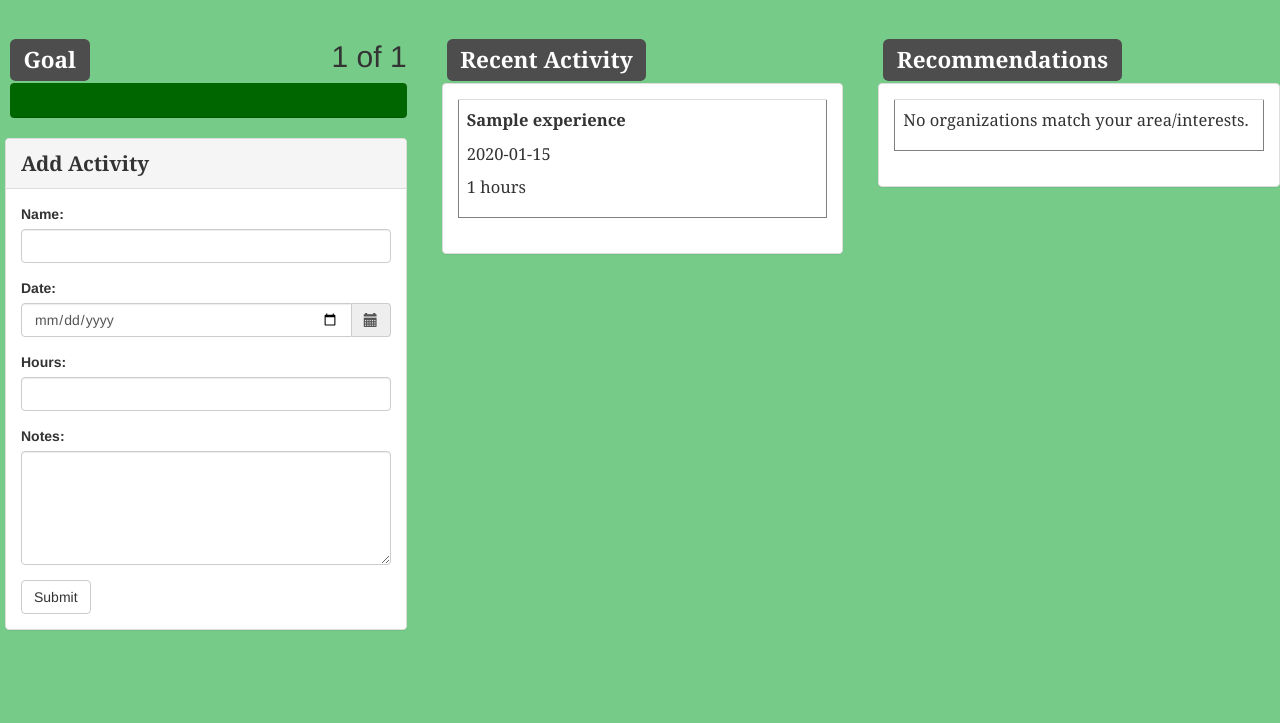
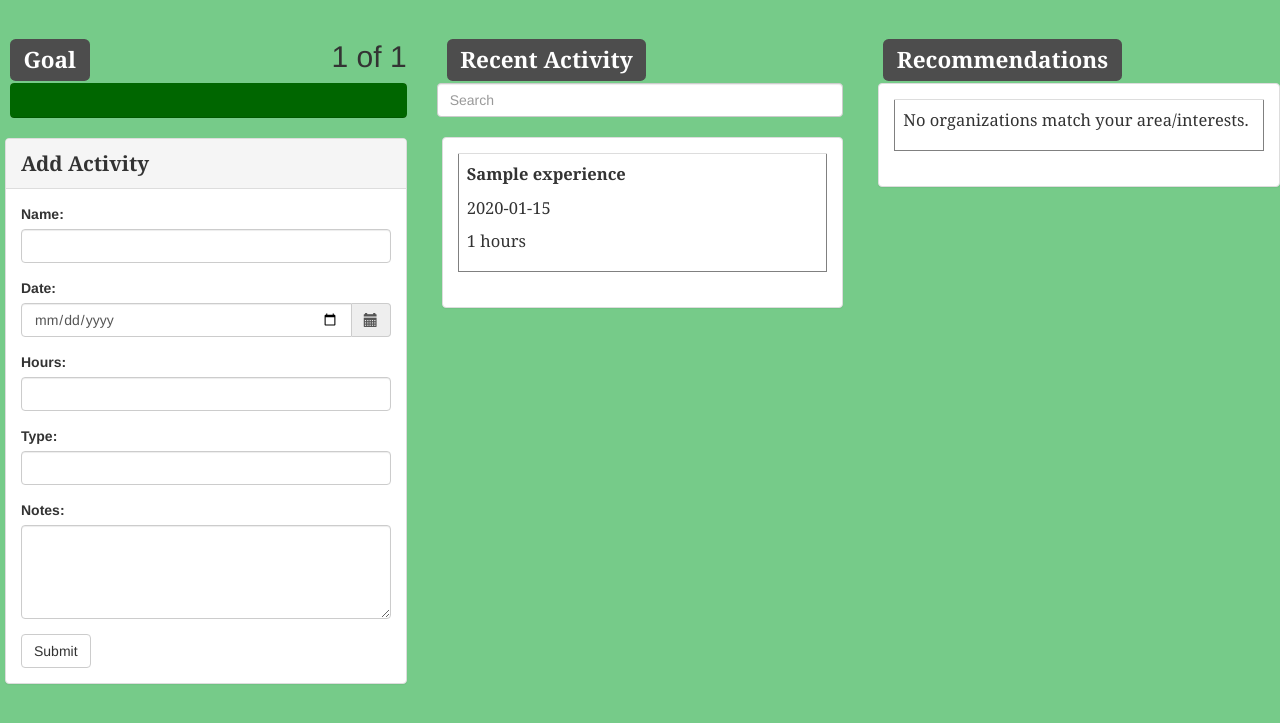
Before and after one commit to rsera/CommunityServiceTracker, a PHP site: page /dashboard.php in a window 1280 px wide. Shown: the part 52-775 px from the top of the page. Run offline with PHP 8.4, Linux system fonts and the light colour scheme; the visitor is signed in with stand-in values (Sample User, id 1); data comes from the database, SQL or seed files in the repository; tables that the repository leaves empty hold one stand-in row (values such as "Sample post").

Commit message:
dashboard additions
added serach bar to dashboard
made recent activity a scrolling box so it scrolls independently from other elements
made nav bar static, but changed it back because the page doesn't scroll far from the nav bar now, and the size of everything fits the page nicely with it scrolled away (can make static again if necessary)

```diff
--- a/CSS/styles.css
+++ b/CSS/styles.css
@@ -1,8 +1,4 @@
 @import url('https://fonts.googleapis.com/css?family=Raleway');
-
-p.myOrgs {
-	margin-left: 5px;
-}
 
 body {
 	background:#76CB89;
@@ -47,6 +43,15 @@ html {
 	margin: 30px;
 	width: 100px;
 }
+
+.defaultHidden{display:none;visibility:hidden;}
+@font-face{font-family: sanssaFont;src:url(Sansation_Regular.ttf)};
+@font-face{font-family: sanssaBold;src:url(Sansation_Bold.ttf);font-weight:bold};
+body{font-family:sanssaFont;}
+#vtrakButton{font-family:sanssaFont;}
+#signUpRibbon{font-family:sanssaFont;}
+#loginRibbon{font-family:sanssaFont;}
+#homePageContent h1{font-family:sanssaFont;}
 
 .signUpButton {
 	border-radius: 9px;
--- a/dashboard.php
+++ b/dashboard.php
@@ -15,19 +15,9 @@
 	<script src="https://ajax.googleapis.com/ajax/libs/jquery/3.3.1/jquery.min.js"></script>
 	<script type="text/javascript" src="https://code.jquery.com/jquery-3.3.1.min.js"></script>
 	<script type="text/javascript" src="https://maxcdn.bootstrapcdn.com/bootstrap/4.0.0/js/bootstrap.min.js"></script>
-	<style>
-		.defaultHidden{display:none;visibility:hidden;}
-		@font-face{font-family: sanssaFont;src:url(CSS/Sansation_Regular.ttf)};
-		@font-face{font-family: sanssaBold;src:url(CSS/Sansation_Bold.ttf);font-weight:bold};
-		body{font-family:sanssaFont;}
-		#vtrakButton{font-family:sanssaFont;}
-		#signUpRibbon{font-family:sanssaFont;}
-		#loginRibbon{font-family:sanssaFont;}
-		#homePageContent h1{font-family:sanssaFont;}
-	</style>
 </head>
+
 <body class="myDashboard">
-
   <!-- Top Banner Start -->
   <nav class="navbar navbar-default">
     <div class="container">
@@ -54,7 +44,7 @@
   </nav>
   <!-- Top Banner End -->
 
-  <div class="row row-eq-height">
+  <div class="row row-eq-height" id="content">
     <div class="col-sm-4">
       <!-- Progress bar -->
       <div class="progress-bar-label">
@@ -114,14 +104,20 @@
                 </div>
             </div>
 
+			<span>
             <div class="form-group">
               <label for="newHours">Hours:</label>
               <input type="number" class="form-control" id="newHours">
             </div>
+			<div class="form-group">
+              <label for="newHours">Type:</label>
+              <input type="number" class="form-control" id="newHours">
+            </div>
+			</span>
 
             <div class="form-group">
               <label for="comment">Notes:</label>
-              <textarea class="form-control" rows="5" id="newNotes"></textarea>
+              <textarea class="form-control" rows="4" id="newNotes"></textarea>
             </div>
 
             <button type="button" class="btn btn-default" id="newSubmit">Submit</button>
@@ -135,8 +131,13 @@
     <div class="col-sm-4">
       <h2><span class="label label-default">Recent Activity</span></h2>
 
+	  <div>
+		<input id="searchBox" type="text" class="form-control" placeholder="Search" style="margin-bottom:20px">
+		<!--<button id="searchButton" type="button" class="btn btn-default">Search</button>-->
+	  </div>
+
       <div class="panel panel-default">
-        <div class="panel-body">
+        <div class="panel-body pre-scrollable" style="max-height: 75vh">
           <table id="recent" class="table" border="1">
               <tbody>
 				  <?php
@@ -195,7 +196,9 @@
 	<script>
 		// When you click "submit" for new experiences, add the experience and update the recent activity list
 		$("#newSubmit").on("click",function(){addExperience()});
-		//$("#newSubmit").on("click",$("#addNew").val(""));
+
+		// Pressing <enter> in the search box will trigger the search funciton
+		//$("searchBox").keypress(function(e){if(e.which == 13){function(){searchExperiences()}}});
 
 	</script>
 </body>
```
Also changed, not shown: 1 other file.
